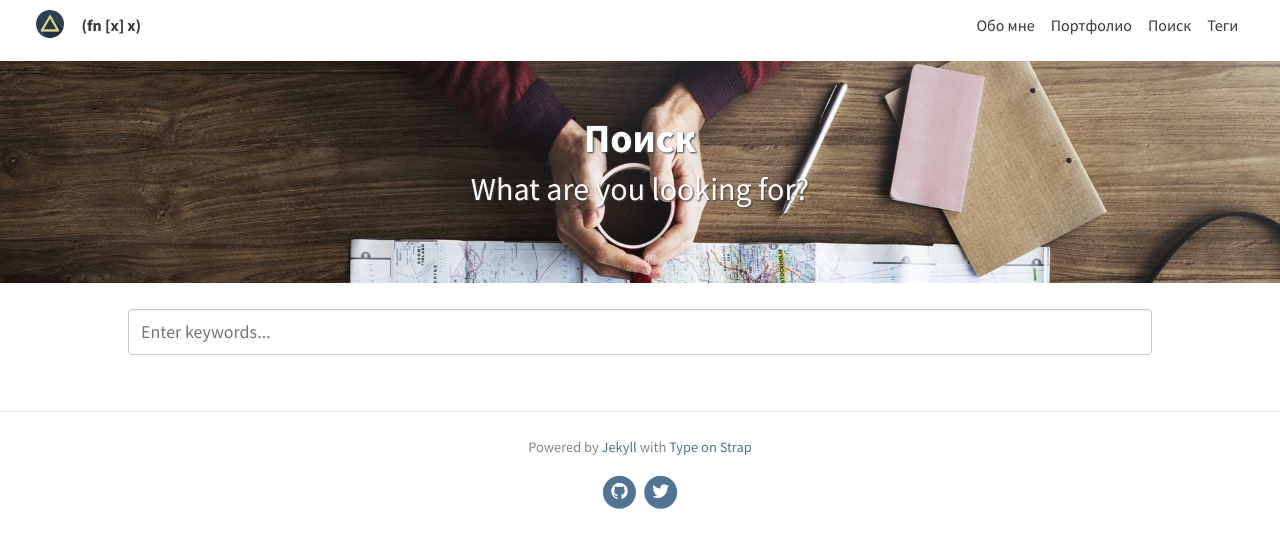
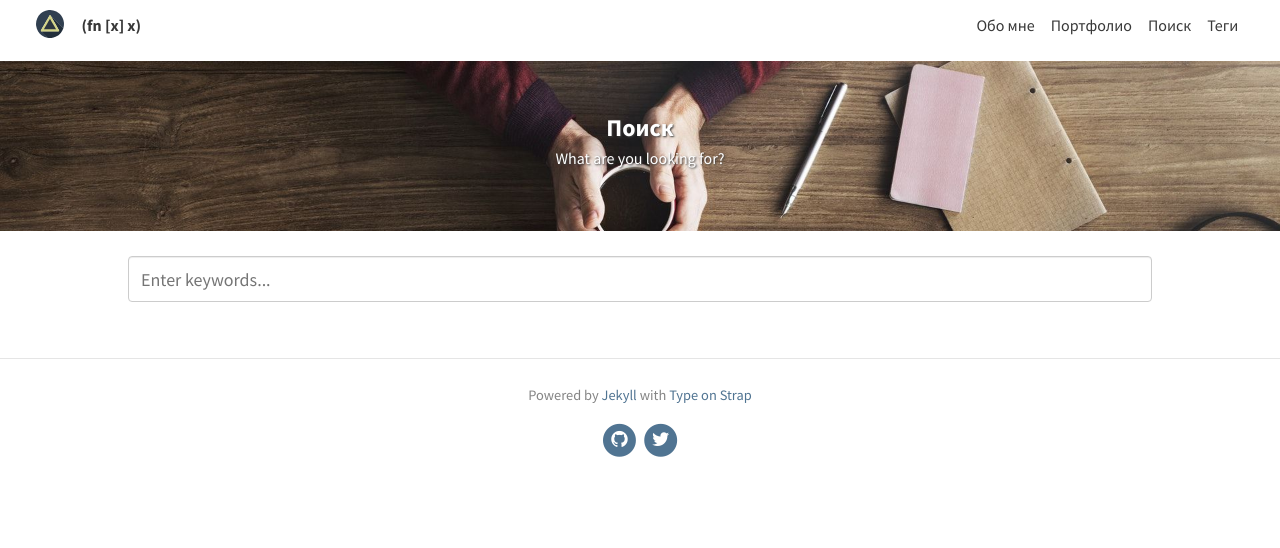
Before and after one commit to serhii73/jougene.github.io, a Jekyll site: the page built from pages/search.html, in a window 1280 px wide. Shown: the top 548 px of the page. Built offline with Jekyll 4.4.1, drawn with Linux system fonts in a browser that asks for light colours.

Commit message:
small fixes

```diff
--- a/_sass/base/_global.scss
+++ b/_sass/base/_global.scss
@@ -36,13 +36,13 @@ h1, h2, h3, h4, h5, h6 {
   }
 }
 h1 {
-  font-size: 2.5em;
+  font-size: 1.5em;
 }
 h2 {
-  font-size: 2em;
+  font-size: 1em;
 }
 h3 {
-  font-size: 1.5em;
+  font-size: 0.7em;
 }
 h4 {
   font-size: 1.15em;
```
